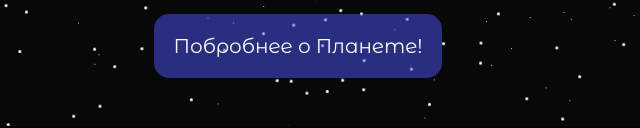
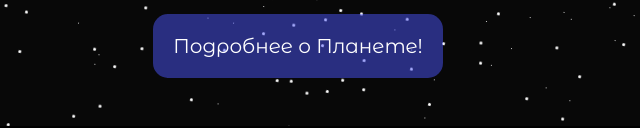
Before and after one commit to Ajiexs/Ajiexs.github.io, a plain HTML site: page index.html in a window 1280 px wide. Shown: the part 674-802 px from the top of the page, 342-982 px from the left. Drawn offline with Linux system fonts and the light colour scheme.

Commit message:
Update index.html

```diff
--- a/index.html
+++ b/index.html
@@ -99,7 +99,7 @@
 
             </div>
 
-            <button id="moreinfo">Побробнее о Планете!</button>
+            <button id="moreinfo">Подробнее о Планете!</button>
         </div>
 
     </header>
```
